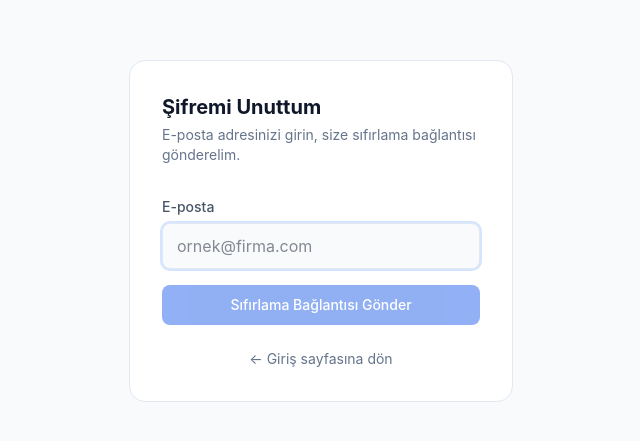
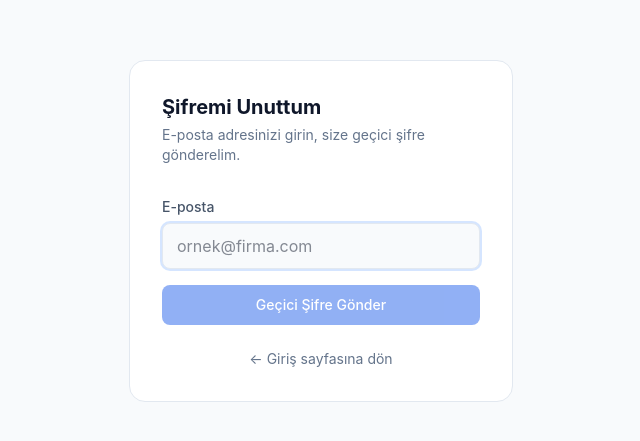
Before and after one commit to umutsenturk34/Netravox_Frontend, a React (Vite) app in the folder frontend/: page /forgot-password in a window 1280 px wide. Shown: the part 169-610 px from the top of the page, without its empty margins (319-959 px from the left). Built offline with nearby package versions, Linux system fonts and the light colour scheme.

Commit message:
feat: update forgot-password UI for temp password flow

```diff
--- a/frontend/src/pages/ForgotPasswordPage.jsx
+++ b/frontend/src/pages/ForgotPasswordPage.jsx
@@ -39,15 +39,17 @@ export default function ForgotPasswordPage() {
             Şifremi Unuttum
           </h1>
           <p className="text-sm" style={{ color: 'var(--text-muted)' }}>
-            E-posta adresinizi girin, size sıfırlama bağlantısı gönderelim.
+            E-posta adresinizi girin, size geçici şifre gönderelim.
           </p>
         </div>
 
         {sent ? (
           <div className="rounded-lg p-4 text-sm" style={{ background: '#F0FDF4', color: '#166534' }}>
-            Bağlantı gönderildi. E-posta kutunuzu kontrol edin.
+            Geçici şifreniz e-posta adresinize gönderildi.
             <br />
-            <span style={{ color: 'var(--text-muted)' }}>Gelen kutunuzda göremiyorsanız spam klasörünü kontrol edin.</span>
+            <span style={{ color: '#166534' }}>Giriş yaptıktan sonra yeni şifrenizi belirlemeniz istenecektir.</span>
+            <br />
+            <span style={{ color: 'var(--text-muted)', fontSize: '12px' }}>Gelen kutunuzda göremiyorsanız spam klasörünü kontrol edin.</span>
           </div>
         ) : (
           <form onSubmit={handleSubmit} className="space-y-4">
@@ -62,7 +64,7 @@ export default function ForgotPasswordPage() {
             />
             {error && <p className="text-sm text-red-600">{error}</p>}
             <Button type="submit" disabled={loading || !email} className="w-full">
-              {loading ? 'Gönderiliyor...' : 'Sıfırlama Bağlantısı Gönder'}
+              {loading ? 'Gönderiliyor...' : 'Geçici Şifre Gönder'}
             </Button>
           </form>
         )}
```
